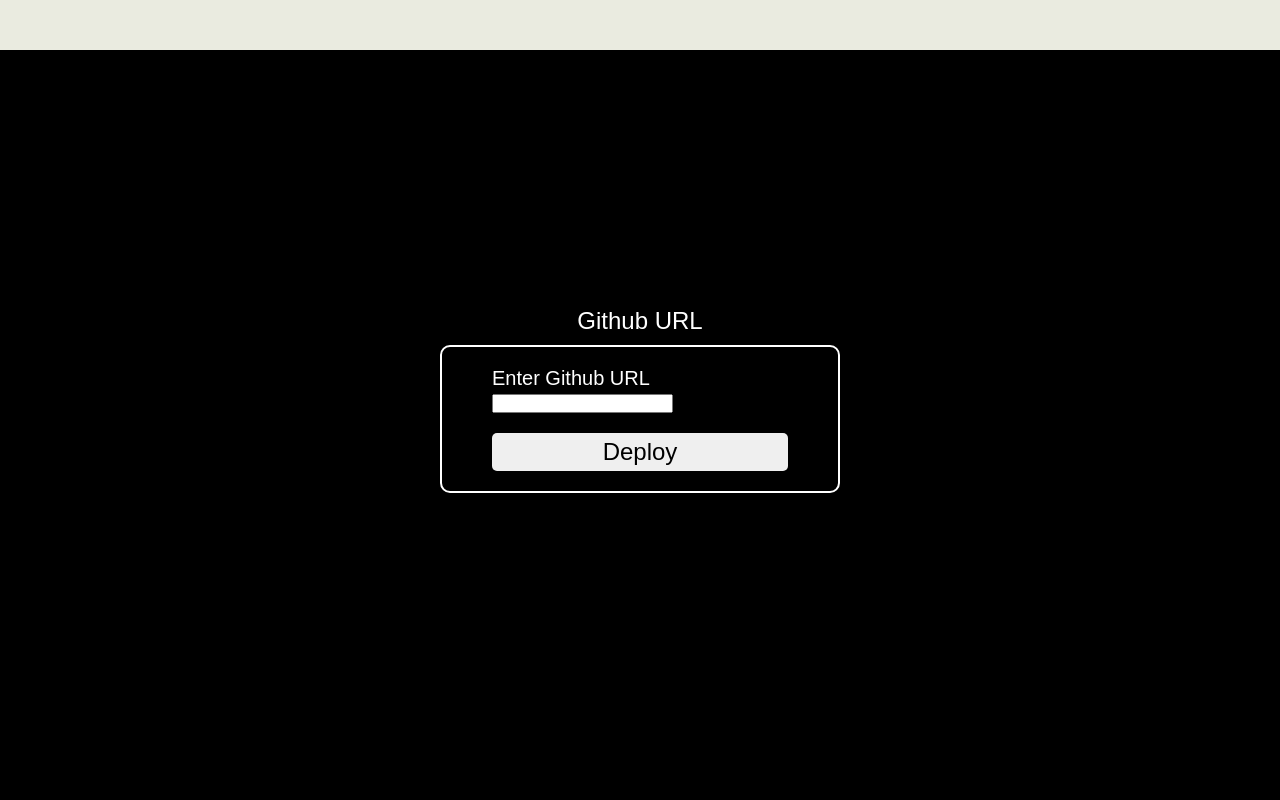
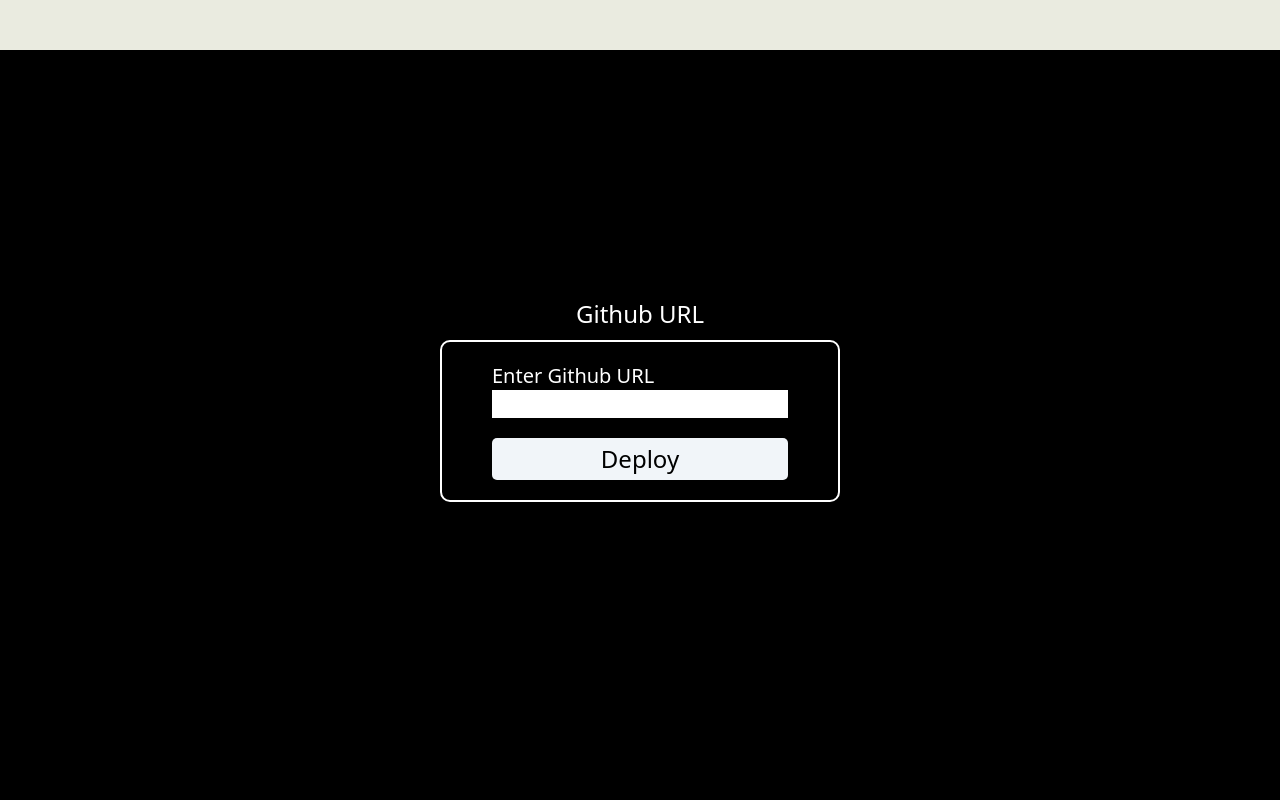
Before and after one commit to yashhash2/ContainerOps, a Django app: page /api/fetch_giturl/ in a window 1280 px wide. Run offline with Django 5.2, Linux system fonts and the light colour scheme; the visitor is signed in with stand-in values (Sample User, id 1); some libraries are stand-ins or nearby versions.

Commit message:
Changes requested done: static css to Tailwind

```diff
--- a/buildServer/api/forms.py
+++ b/buildServer/api/forms.py
@@ -21,11 +21,11 @@
         password = cleaned_data.get('password')
         confirm_password = cleaned_data.get('confirm_password')
 
+        if not password or not confirm_password:
+            raise forms.ValidationError("Both password and confirm password fields are required.")
+
         if password != confirm_password:
             raise forms.ValidationError("Passwords do not match.")
-
-        if not password or not confirm_password:
-            raise forms.ValidationError("Both password and confirm password fields are required.")
 
         return confirm_password
 
--- a/buildServer/api/views.py
+++ b/buildServer/api/views.py
@@ -37,7 +37,7 @@
             form.save()
 
             # redirect to login page
-            request.session['signup_success'] = True
+            # request.session['signup_success'] = True
             return redirect('api:login')
 
 
--- a/buildServer/buildServer/settings.py
+++ b/buildServer/buildServer/settings.py
@@ -131,10 +131,6 @@
 
 STATIC_URL = 'static/'
 
-STATICFILES_DIRS = [
-  os.path.join(BASE_DIR, 'static')
-]
-
 
 # Default primary key field type
 # https://docs.djangoproject.com/en/5.1/ref/settings/#default-auto-field
--- a/buildServer/static/css/styles.css
+++ /dev/null
@@ -1,97 +0,0 @@
-* {
-  margin: 0;
-  padding: 0;
-  box-sizing: border-box;
-  font-family: Arial, Helvetica, sans-serif;
-}
-
-body {
-  min-height: 100vh;
-  background-color: black;
-  color: white;
-  font-size: 3rem;
-
-  display: flex;
-  align-items: center;
-  justify-content: center;
-
-
-
-}
-
-nav {
-  padding: 10px;
-  background-color:rgb(234, 235, 224);
-  color: black;
-  font-size: 1.5rem;
-  height: 50px;
-  position: fixed;
-  top: 0%;
-  width: 100%;
-}
-
-main {
-  padding: 5rem;
-  font-size: 1.5rem;
-  top: 20px;
-
-
-}
-
-a{
-  text-decoration: none;
-}
-
-
-button{
-  border-width: 0px;
-  border-radius: 5px;
-  text-decoration: none;
-  font-size: 1.5rem;
-
-  color: black;
-}
-
-a:hover, button:hover{
-  cursor: pointer;
-  opacity: 0.75;
-}
-
-
-form{
-  display: inline;
-}
-
-h1{
-  font-size: 3rem;
-}
-
-.auth_forms{
-  border-style: solid;
-  border-width: 2px;
-  border-color: white;
-  display: flex;
-  flex-direction: column;
-  justify-content: center;
-  align-content: center;
-  padding: 20px 50px;
-  border-radius: 10px;
-  font-size: 20px;
-
-  gap: 20px;
-  max-width: 400px;
-  margin: 0 auto
-
-}
-
-.form_submit_btn{
-  border-radius: 5px;
-  text-decoration: none;
-  font-size: 1.5rem;
-  padding: 5px 10px;
-
-}
-
-.errorlist {
-  color: red;
-}
--- a/buildServer/templates/fetch_giturl.html
+++ b/buildServer/templates/fetch_giturl.html
@@ -9,16 +9,16 @@
 
 {%block content%}
 
-    <div style="margin-bottom: 10px; text-align:center">Github URL</div>
-    <form method="POST" class="auth_forms" action="{%url 'api:deploy'%}">
+    <div class="mb-2.5 text-center">Github URL</div>
+    <form method="POST" class="flex flex-col justify-center content-center text-xl gap-5 max-w-[400px] mx-auto my-0 px-[50px] py-5 rounded-[10px] border-solid border-2 border-[white]" action="{%url 'api:deploy'%}">
         {% csrf_token %}
         <label >
             Enter Github URL
-            <input type="url" name="githubUrl" required/>
+            <input type="url" class="text-md"name="githubUrl" required/>
 
         </label>
 
-        <button class="form_submit_btn" type="submit">Deploy</button>
+        <button class="no-underline text-2xl px-2.5 py-[5px] rounded-[5px] bg-slate-100 text-black" type="submit">Deploy</button>
     </form>
 
 {% endblock %}
--- a/buildServer/templates/layout.html
+++ b/buildServer/templates/layout.html
@@ -9,24 +9,26 @@
 
     {%endblock%}
   </title>
-  <link rel="stylesheet" href="{% static 'css/styles.css'%}">
+  <script src="https://cdn.tailwindcss.com"></script>
+  <style>
+    input{
+      color: black !important;
+      width: 100%;
+    }
+  </style>
 
 </head>
-<body style="display:flex; flex-direction:column;">
+<body class="min-h-screen bg-[black] text-5xl flex items-center justify-center">
 
-
-  <nav>
+  <nav class="bg-[rgb(234,235,224)] text-[black] text-2xl h-[50px] fixed w-full p-2.5 top-[0%]">
     {% block navbar%}
     {% endblock %}
   </nav>
 
-
-
-  <main>
+  <main class="text-2xl p-20 top-5 text-white">
     {%block content%}
     {% endblock %}
   </main>
 
-
 </body>
 </html>
--- a/buildServer/templates/login.html
+++ b/buildServer/templates/login.html
@@ -9,12 +9,12 @@
 
 {%block content%}
 
-    <div style="margin-bottom: 10px; text-align:center">Login</div>
-    <form method="POST" class="auth_forms" action="{%url 'api:login'%}">
+    <div class="mb-2.5 text-center">Login</div>
+    <form method="POST" class="flex flex-col justify-center content-center text-xl gap-5 max-w-[400px] mx-auto my-0 px-[50px] py-5 rounded-[10px] border-solid border-2 border-[white]" action="{%url 'api:login'%}">
         {% csrf_token %}
         {{form.as_p}}
 
-        <button class="form_submit_btn" type="submit">Login</button>
+        <button class="no-underline text-2xl px-2.5 py-[5px] rounded-[5px] bg-slate-100 text-black" type="submit">Login</button>
     </form>
 
 {% endblock %}
--- a/buildServer/templates/signup.html
+++ b/buildServer/templates/signup.html
@@ -9,12 +9,12 @@
 
 {%block content%}
 
-    <div style="margin-bottom: 10px; text-align:center">Sign Up</div>
-    <form method="POST" class="auth_forms" action="{%url 'api:signup'%}">
+    <div class="mb-2.5 text-center">Sign Up</div>
+    <form method="POST" class="flex flex-col justify-center content-center text-xl gap-5 max-w-[400px] mx-auto my-0 px-[50px] py-5 rounded-[10px] border-solid border-2 border-[white]" action="{%url 'api:signup'%}">
         {% csrf_token %}
         {{form.as_p}}
 
-        <button class="form_submit_btn" type="submit">Signup</button>
+        <button class="no-underline text-2xl px-2.5 py-[5px] rounded-[5px] bg-slate-100 text-black" type="submit">Signup</button>
     </form>
 
 {% endblock %}
```
Also changed, not shown: buildServer/templates/home.html (+9 -11 lines).
